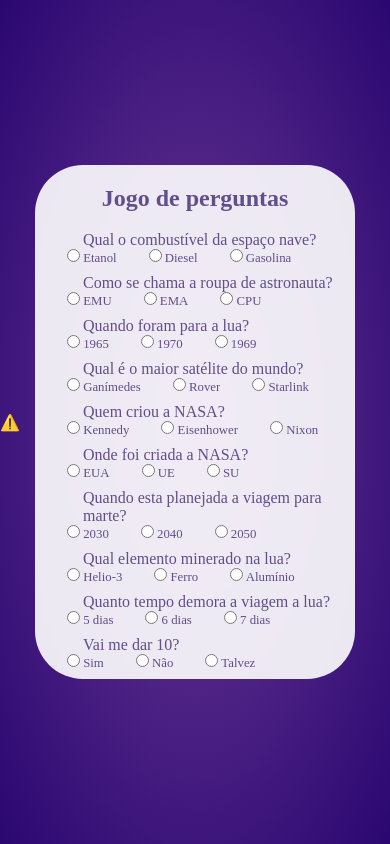
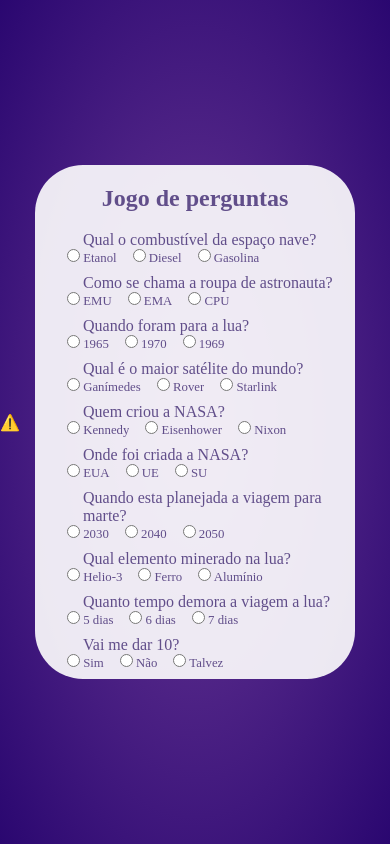
Before and after one commit to lopesphls/jogo-do-humor, a website: page index.html in a window 390 px wide. Both pictures are taken after a click on the label "Iniciar jogo". Drawn offline with nearby package versions, Linux system fonts and the light colour scheme; no server answers.

Commit message:
correção responsividade

```diff
--- a/assets/css/styled.css
+++ b/assets/css/styled.css
@@ -208,6 +208,11 @@
     margin-bottom: 0.5rem;
   }
 
+  .resposta label {
+    cursor: pointer;
+    margin-right: 1rem;
+  }
+
   .play {
     display: flex;
     justify-content: center;
```
